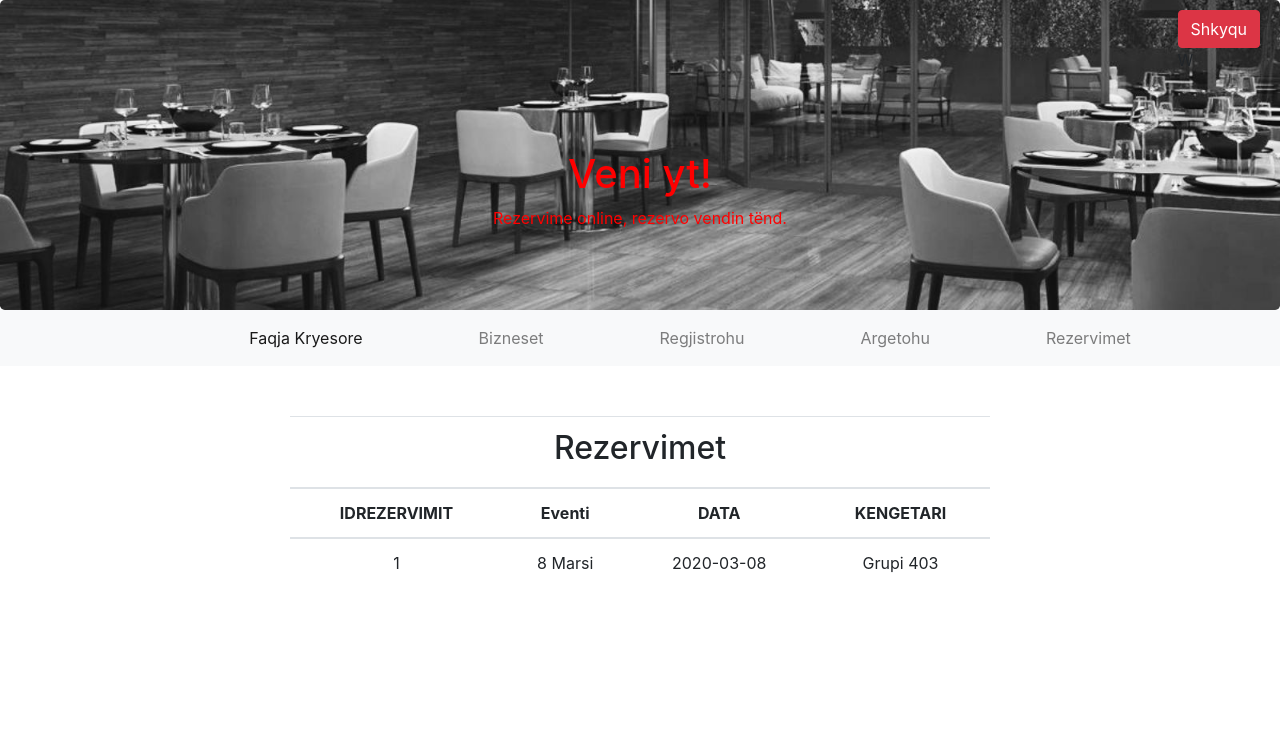
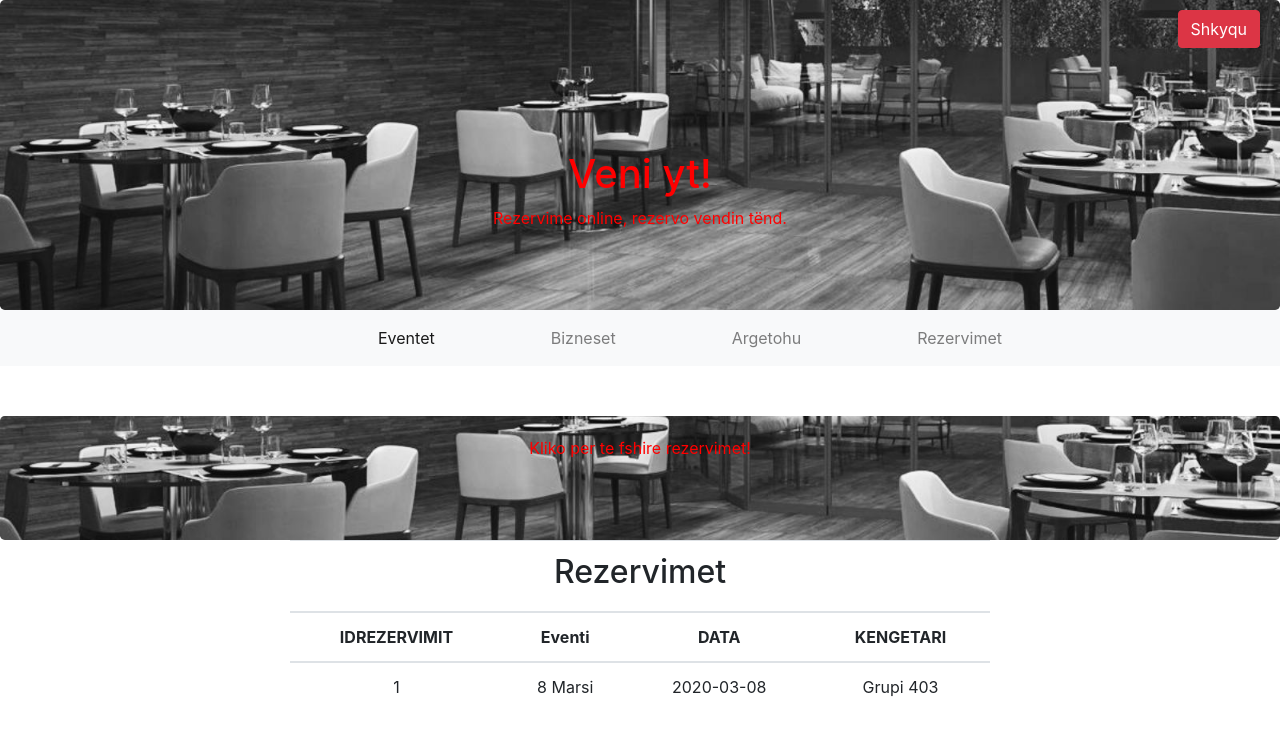
Before and after one commit to albanblakqori/Pl_20, a PHP site: page /Rezervimet.php in a window 1280 px wide. Shown: the top 736 px of the page. Run offline with PHP 8.4, Linux system fonts and the light colour scheme; the visitor is signed in with stand-in values (Sample User, id 1); data comes from the database, SQL or seed files in the repository; some libraries are stand-ins or nearby versions.

Commit message:
disa ndryshime

```diff
--- a/components/event_table.php
+++ b/components/event_table.php
@@ -14,7 +14,7 @@
         </tr>
         </thead>
         <?php
-        $query = "SELECT * FROM eventet;";
+        $query = "SELECT * FROM eventet inner join biznesi on eventet.idBiznesi=biznesi.idBiznesi;";
         $result = mysqli_query($conn,$query);
         while($row = mysqli_fetch_assoc($result)){
         ?>  <tbody>
@@ -25,7 +25,7 @@
                 <td><?php echo $row['eFillimit'] ?></td>
                 <td><?php echo $row['eMbarimit'] ?></td>
                 <td><?php echo $row['eMuzika'] ?></td>
-                <td><?php echo $row['idBiznesi'] ?></td>
+                <td><?php echo $row['bEmri'] ?></td>
 
             </tr>
             </tbody>
--- a/components/modal.php
+++ b/components/modal.php
@@ -24,7 +24,7 @@
           echo'  <div class="modal-footer">
         <button type="button" class="btn btn-secondary" data-dismiss="modal">Close</button>
 
-        <button type="button" class="btn btn-primary" onclick="senddata()">Save changes</button>
+
       </div> ';
 
         }
--- a/header.php
+++ b/header.php
@@ -21,7 +21,7 @@ include 'include/dbconfig.php';
            if($_GET['error'] == "nouser"){
                echo'<p style="color:red">Nuk ekziston useri</p> ';
            }elseif($_GET['error'] == "kyqu"){
-               echo '<p style="color:red"> Duhet te logoheni per te pare rezervimet e juaja</p>';
+               echo '<p style="color:#ff0000"> Duhet te logoheni per te pare rezervimet e juaja</p>';
            }elseif($_GET['error'] =="emptyfields"){
                echo '<p style="color: red">Plotesoni fushat</ps>';
            }
@@ -30,7 +30,7 @@ include 'include/dbconfig.php';
                 echo'<div class="logout authentication">
             <form action="include/logout.inc.php" method="post" >
                 <button type="submit" class="btn btn-danger" name="logout-submit">Shkyqu</button>
-            </form>W
+            </form>
         </div>';
             }else{
                 echo'
@@ -62,14 +62,12 @@ include 'include/dbconfig.php';
 <nav class="navbar navbar-expand-sm bg-light navbar-light justify-content-center" style="margin-bottom:50px; ">
 <ul class="navbar-nav">
     <li class="nav-item active">
-      <a class="nav-link" href="index.php">Faqja Kryesore</a>
+      <a class="nav-link" href="index.php">Eventet</a>
     </li>
     <li class="nav-item">
       <a class="nav-link" href="bizneset.php">Bizneset</a>
     </li>
-    <li class="nav-item">
-      <a class="nav-link" href="signup.php">Regjistrohu</a>
-    </li>
+
     <li class="nav-item">
       <a class="nav-link " href="game.php">Argetohu</a>
     </li>
--- a/include/deleteUpdateRez.php
+++ b/include/deleteUpdateRez.php
@@ -20,15 +20,22 @@ function updateTable($idRez,$conn){
         $result = mysqli_query($conn,$sql);
 
         $row= mysqli_fetch_assoc($result);
+        if($row === null){
 
-   if($res = $row['idTavolinat']) {
+        }else{
+            $res = $row['idTavolinat'];
 
             $query = "update tavolinat set tStatus='Free' where idTavolinat=$res";
             mysqli_query($conn,$query);
-    }else{
-       echo "kurgjo";
         }
 
 
 
+
+
+
+
+
+
+
 }
--- a/include/rezervimet.inc.php
+++ b/include/rezervimet.inc.php
@@ -1,7 +1,10 @@
 
 
 
+<div class="jumbotron text-center cover" style="padding-top:20px;">
+    <p>Kliko per te fshire rezervimet!</p>
 
+</div>
 <table class="content-table table table-hover" align="ceneter" style="width:700px; margin-left: auto;  margin-right: auto;">
     <thead>
     <tr>
```
Also changed, not shown: components/event.php (+4 -3 lines). Lines whose indentation alone changed are shown as unchanged.
